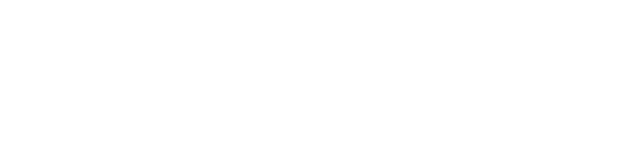
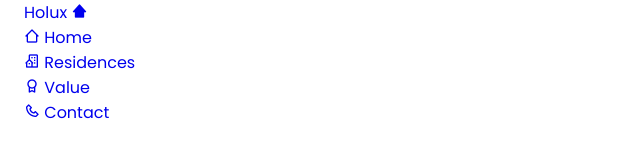
Before and after one commit to Leonard-McCook/RealEstateSite, a plain HTML site: page index.html in a window 1280 px wide. Shown: the whole page, without its empty margins (0-640 px from the left). Drawn offline with nearby package versions, Linux system fonts and the light colour scheme.

Commit message:
Add header links and icons

```diff
--- a/index.html
+++ b/index.html
@@ -22,7 +22,45 @@
   </head>
   <body>
     <!--==================== HEADER ====================-->
-    <header class="header" id="header"></header>
+    <header class="header" id="header">
+      <nav class="nav container">
+        <a href="#" class="nav__logo">
+          Holux <i class="bx bxs-home-alt-2"></i>
+        </a>
+
+        <div class="nav__menu">
+          <ul class="nav__list">
+            <li class="nav__item">
+              <a href="#home" class="nav__link">
+                <i class="bx bx-home-alt-2"></i>
+                <span>Home</span>
+              </a>
+            </li>
+
+            <li class="nav__item">
+              <a href="#popular" class="nav__link">
+                <i class="bx bx-building-house"></i>
+                <span>Residences</span>
+              </a>
+            </li>
+
+            <li class="nav__item">
+              <a href="#value" class="nav__link">
+                <i class="bx bx-award"></i>
+                <span>Value</span>
+              </a>
+            </li>
+
+            <li class="nav__item">
+              <a href="#contact" class="nav__link">
+                <i class="bx bx-phone"></i>
+                <span>Contact</span>
+              </a>
+            </li>
+          </ul>
+        </div>
+      </nav>
+    </header>
 
     <!--==================== MAIN ====================-->
     <main class="main">
```
